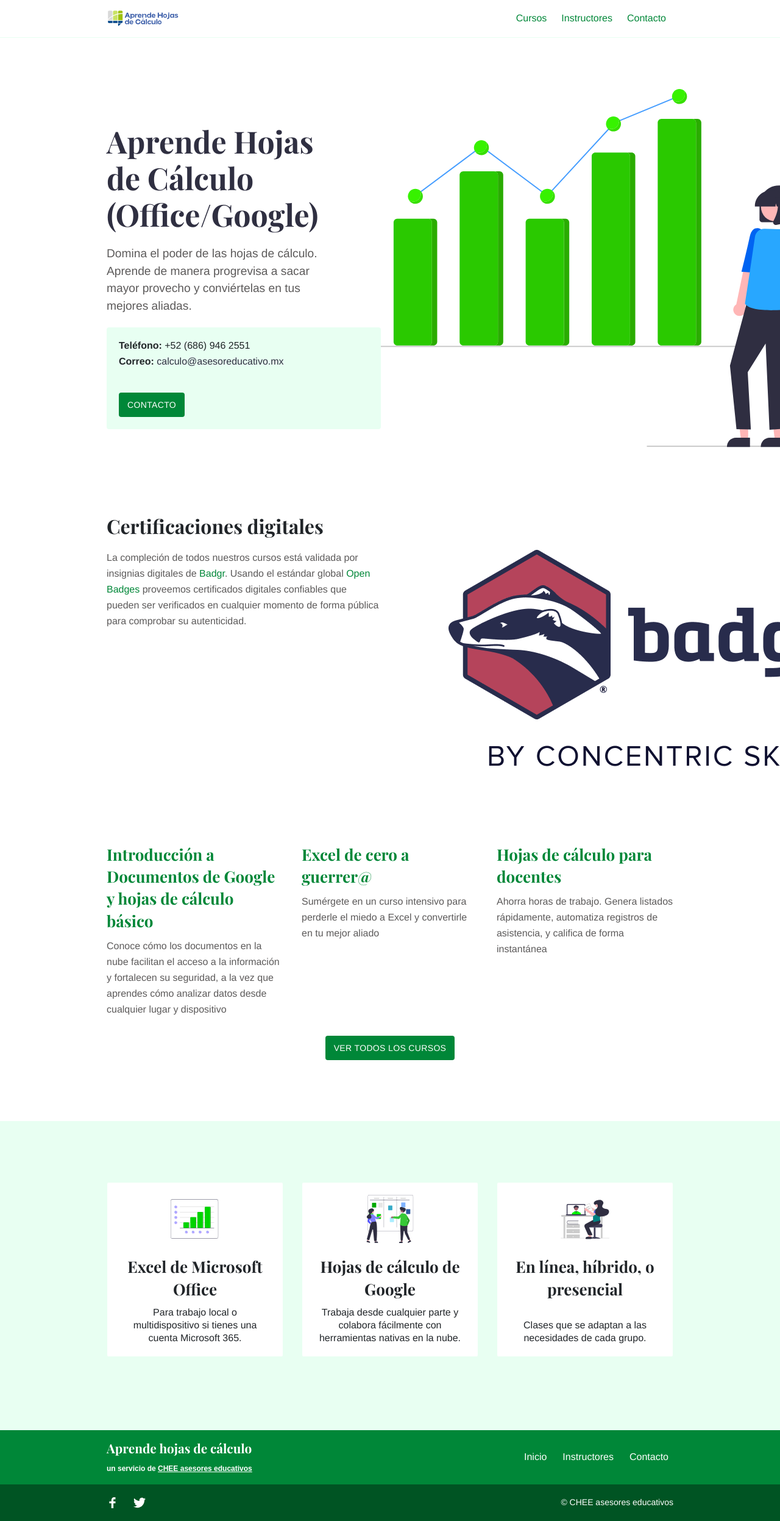
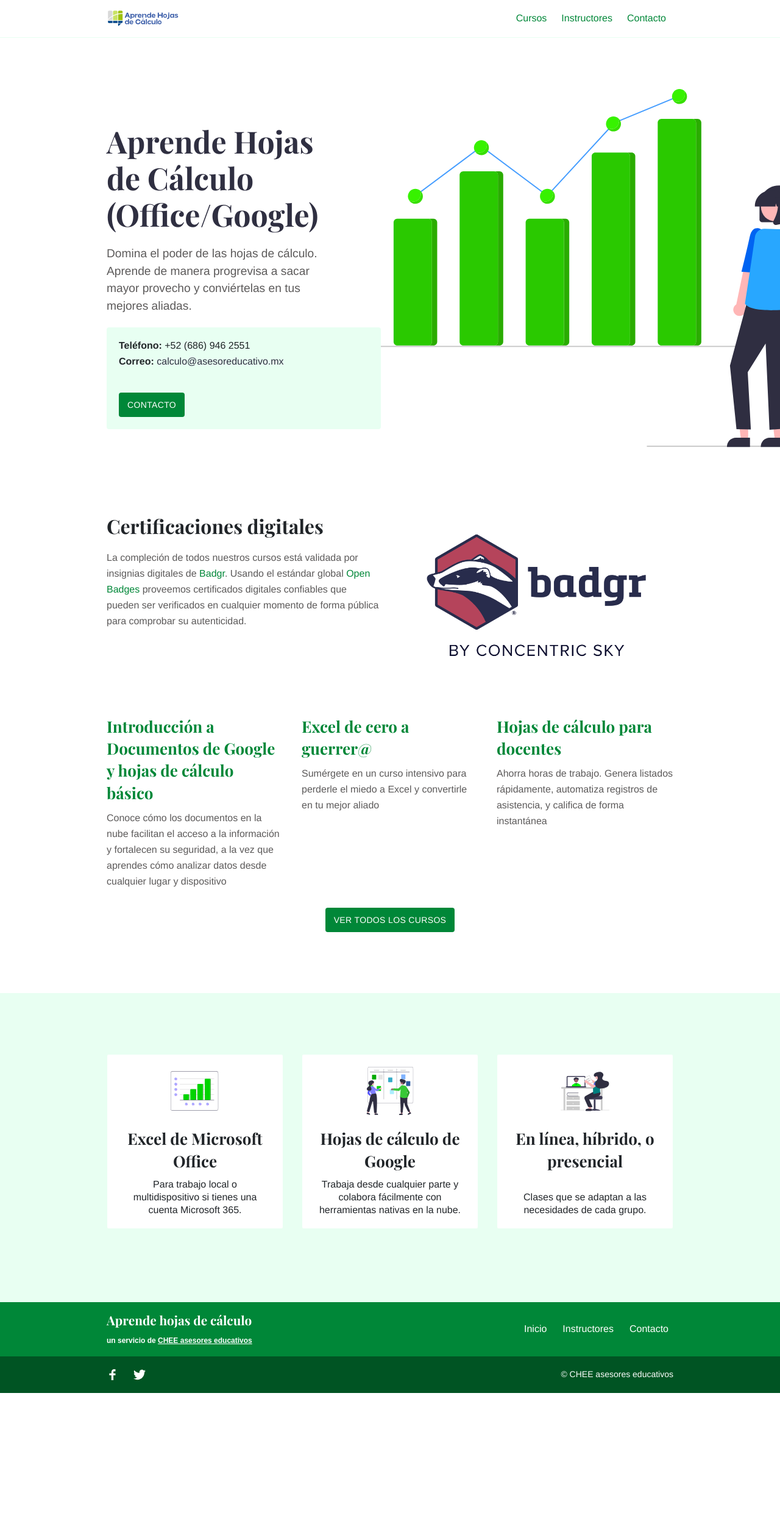
Before and after one commit to camachevaz/Calc, a Jekyll site: the page built from index.md, in a window 1280 px wide. Shown: the whole page at 61% size. Built offline with Jekyll 4.4.1, drawn with Linux system fonts in a browser that asks for light colours; after the commit the page ends 2285 px from its top, so only the background shows below that.

Commit message:
Update certificacion.html

```diff
--- a/_includes/certificacion.html
+++ b/_includes/certificacion.html
@@ -5,7 +5,7 @@
             <p>La compleción de todos nuestros cursos está validada por insignias digitales de <a href="https://badgr.io/">Badgr</a>. Usando el estándar global <a href="https://openbadges.org/">Open Badges</a> proveemos certificados digitales confiables que pueden ser verificados en cualquier momento de forma pública para comprobar su autenticidad.</p>
         </div>
         <div class="col-lg-6 col-sm-12">
-            <img src="/images/logo/badgr.png" />
+            <img style="max-width: 100%;" src="/images/logo/badgr.png" />
         </div>
     </div>
 </div>
```
